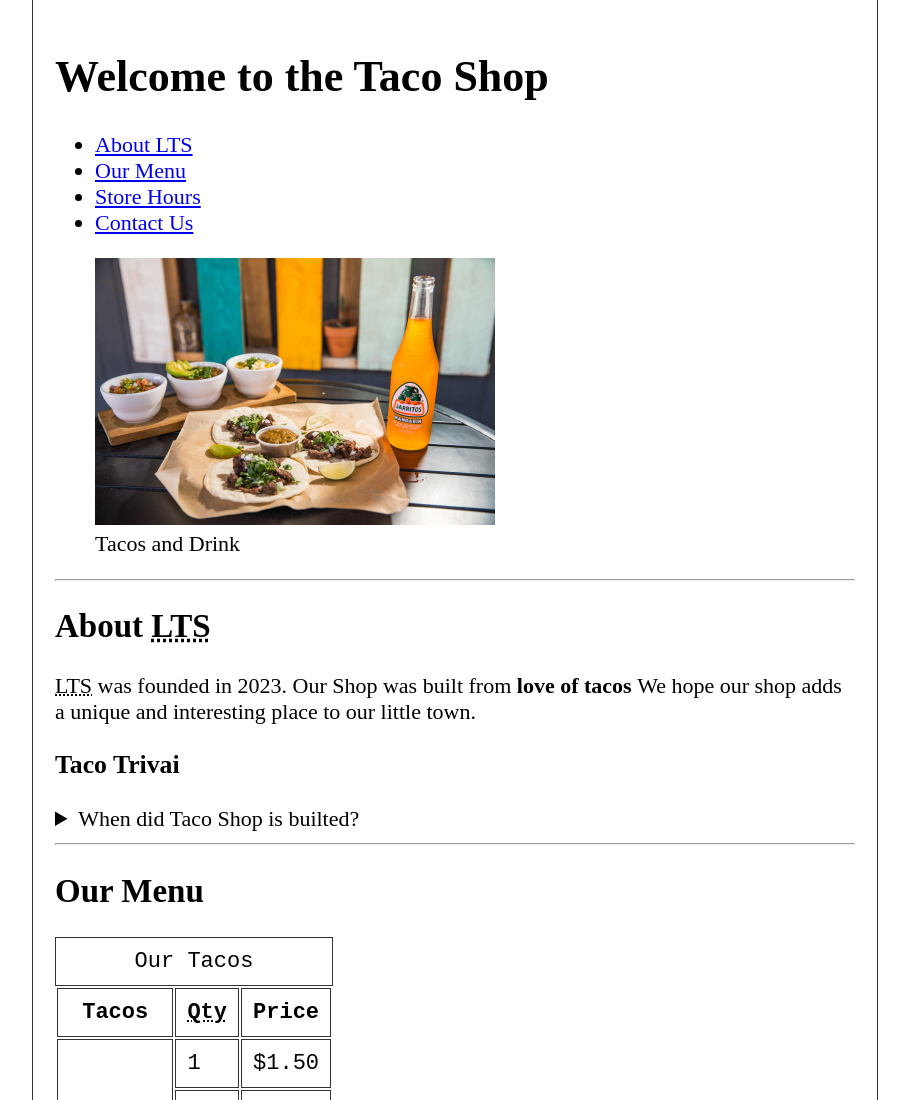
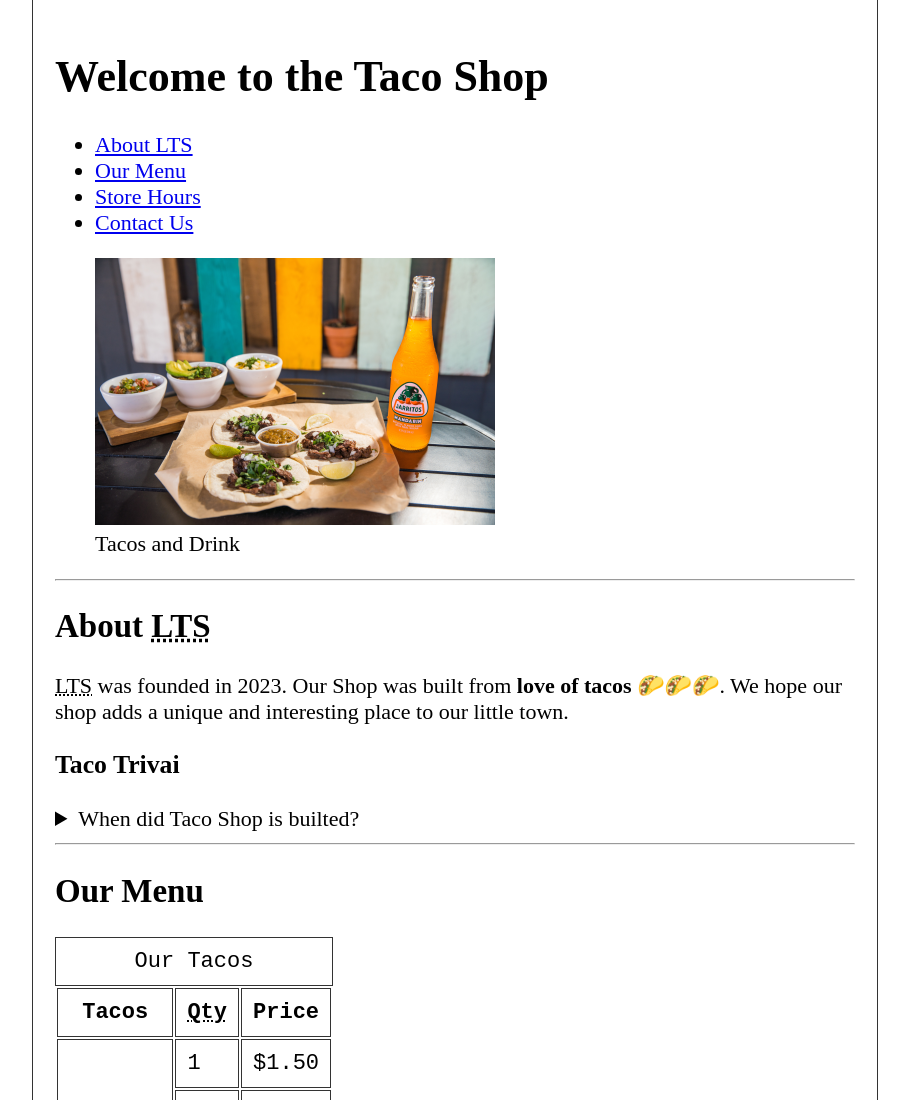
Before and after one commit to BANZOM/html-tutorial, a plain HTML site: page 10/index.html in a window 1280 px wide. Shown: the top 1100 px of the page, without its empty margins (185-1094 px from the left). Drawn offline with Linux system fonts and the light colour scheme.

Commit message:
SUCCESSFULLY BUILTED TACO SHOP

```diff
--- a/10/index.html
+++ b/10/index.html
@@ -43,7 +43,7 @@
             <h2>About <abbr title="Little Taco Shop">LTS</abbr></h2>
             <p> <abbr title="Little Taco Shop">LTS</abbr> was founded in 2023. Our Shop was built from <strong>love of
                     tacos
-                </strong> We hope our shop adds a unique and interesting place to our little town.</p>
+                </strong> 🌮🌮🌮. We hope our shop adds a unique and interesting place to our little town.</p>
 
             <h3>Taco Trivai</h3>
 
```
